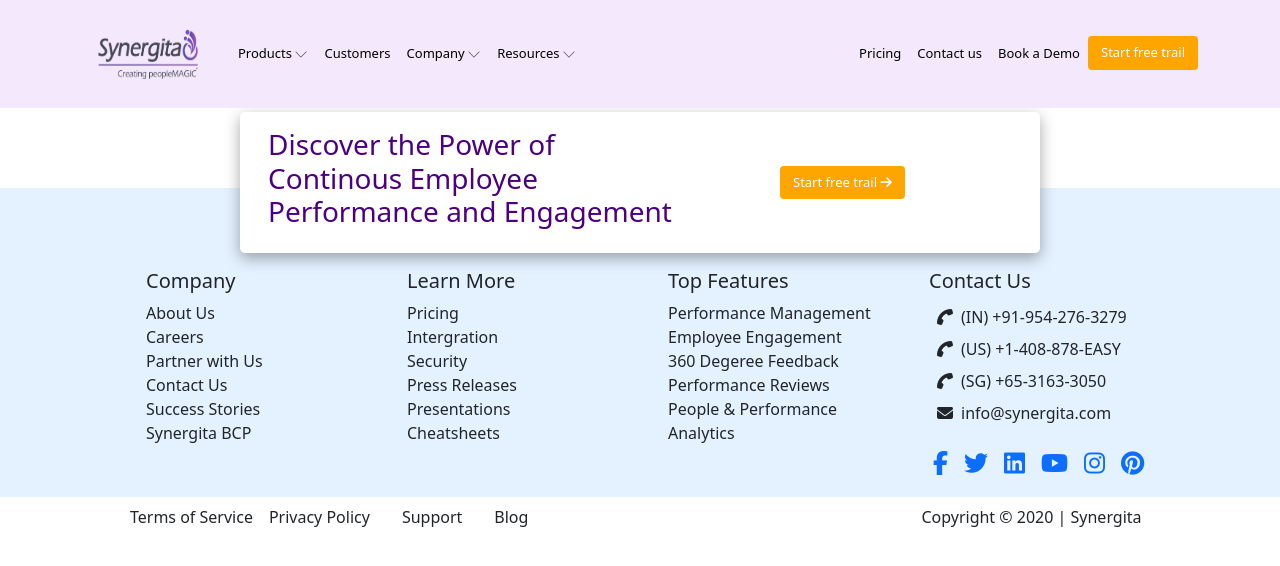
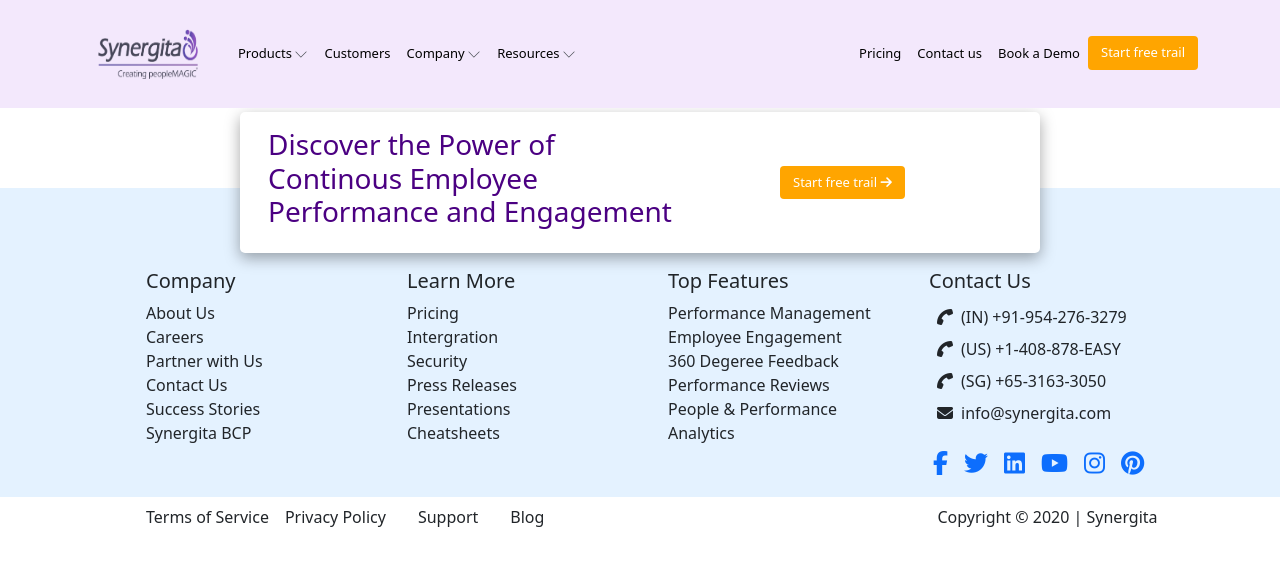
Before and after one commit to Karthiseeni/Synergita_weapp, a React (Create React App) app: page /signup in a window 1280 px wide. Shown: the top 566 px of the page. Built offline with nearby package versions, Linux system fonts and the light colour scheme.

Commit message:
footer aligned

```diff
--- a/src/components/Footer/Footer.js
+++ b/src/components/Footer/Footer.js
@@ -126,7 +126,7 @@
         </div>
       </div>
       <div className="container pt-2">
-        <section className='container px-5 mx-'>
+        <section className='container px-5 mx-3'>
           <div className='row'>
             <div className='col-xl-9 col-md-8 col-sm-12 '>
               <Link className='text-reset p-3 px-0'>Terms of Service</Link>
```
